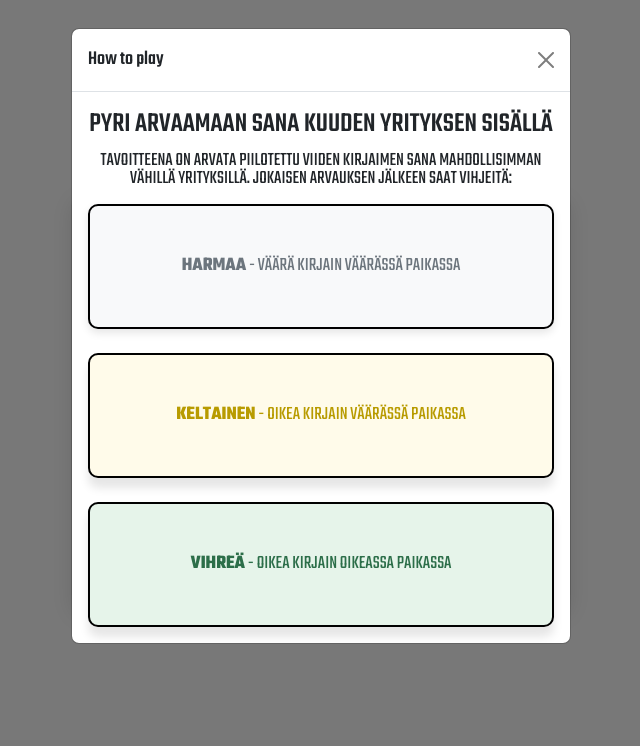
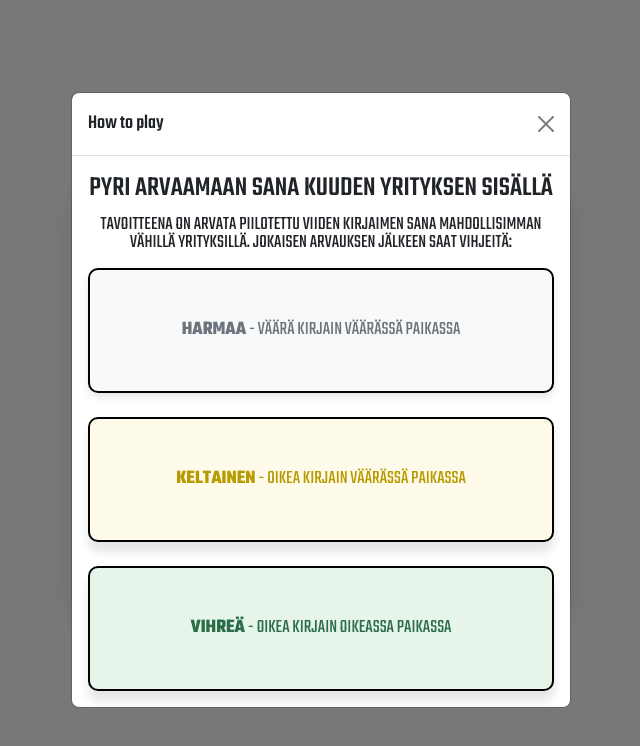
Before and after one commit to poyrymiska/Wordle, a React (Vite) app: page / in a window 1280 px wide. Both pictures are taken after a click on the button "INSTRUCTIONS". Shown: the top 746 px of the page, without its empty margins (319-959 px from the left). Built offline with nearby package versions, Linux system fonts and the light colour scheme.

Commit message:
Add centered

```diff
--- a/src/components/Instructions.tsx
+++ b/src/components/Instructions.tsx
@@ -12,7 +12,7 @@ const Instructions = () => {
             <Button onClick={toggleInstructions} color="secondary" size="lg" style={{ width: "100%", borderRadius: "10px", padding: "10px 20px", fontSize: "1.2rem" }}>
                 INSTRUCTIONS
             </Button>
-            <Modal isOpen={instructions} toggle={toggleInstructions} size="">
+            <Modal isOpen={instructions} toggle={toggleInstructions} centered>
                 <ModalHeader toggle={toggleInstructions}>How to play</ModalHeader>
                 <ModalBody>
                     <Col className="text-center">
```
